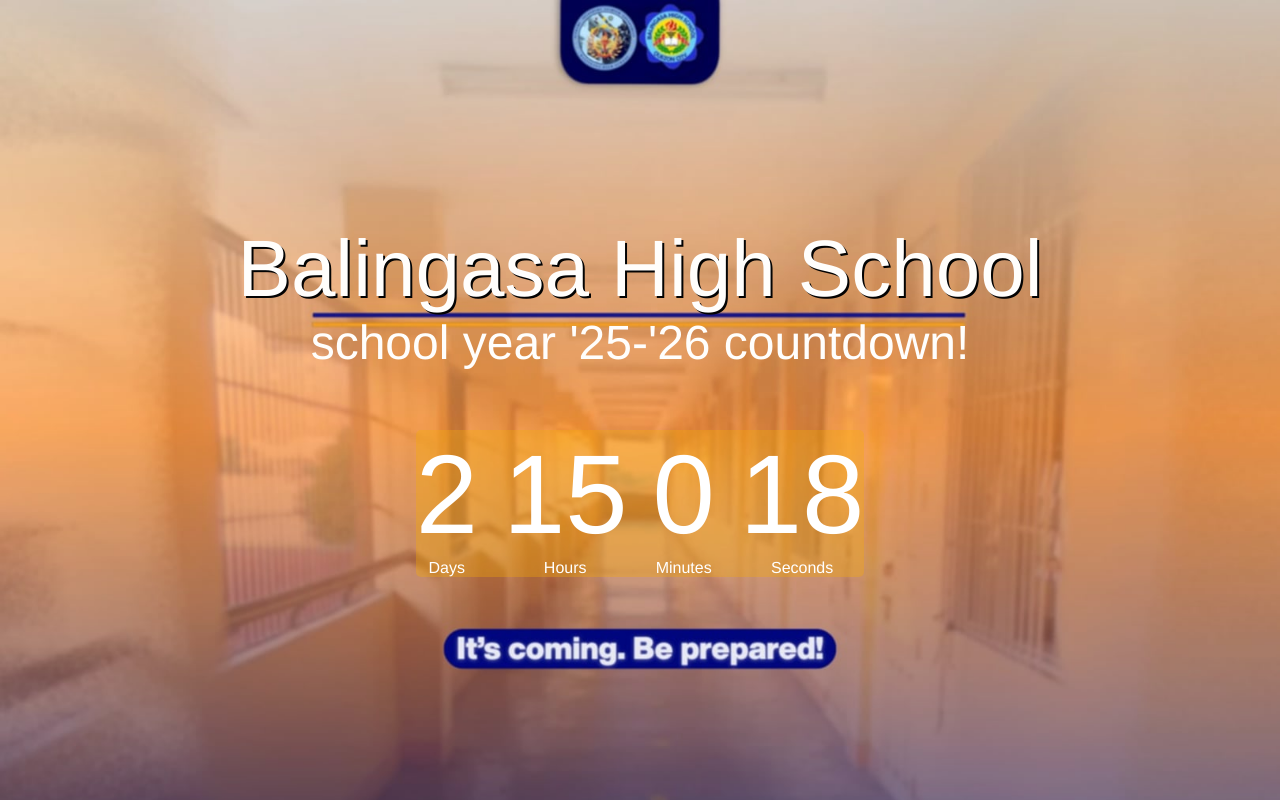
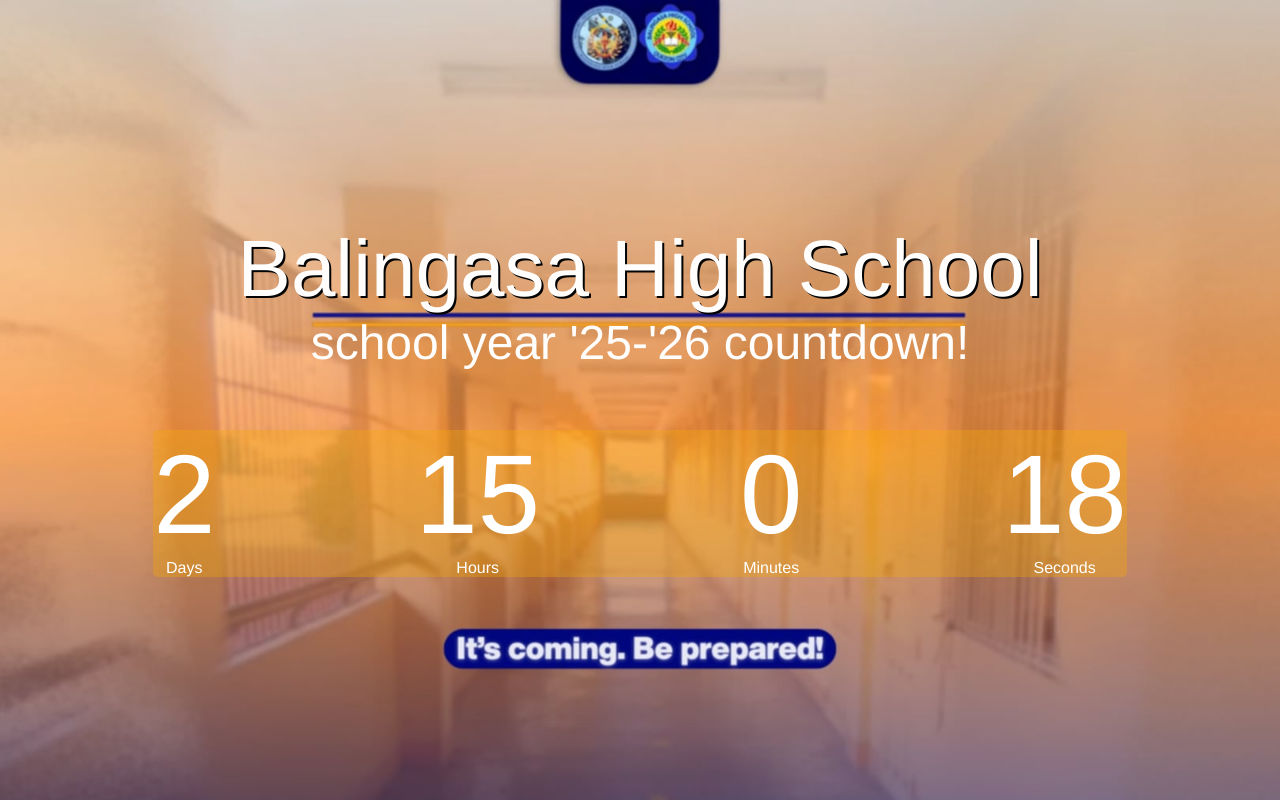
Before and after one commit to Mellow1509/BHScountdown, a website: page Countdown/index.html in a window 1280 px wide. Drawn offline with Linux system fonts and the light colour scheme.

Commit message:
Update style.css

```diff
--- a/Countdown/style.css
+++ b/Countdown/style.css
@@ -35,7 +35,7 @@
 .timebox{
     background-color: #f7a90057;
     display: flex;
-    gap: 25px;
+    gap: 200px;
     padding: -50px;
     border-radius: 5px;
     justify-content: center;
```
